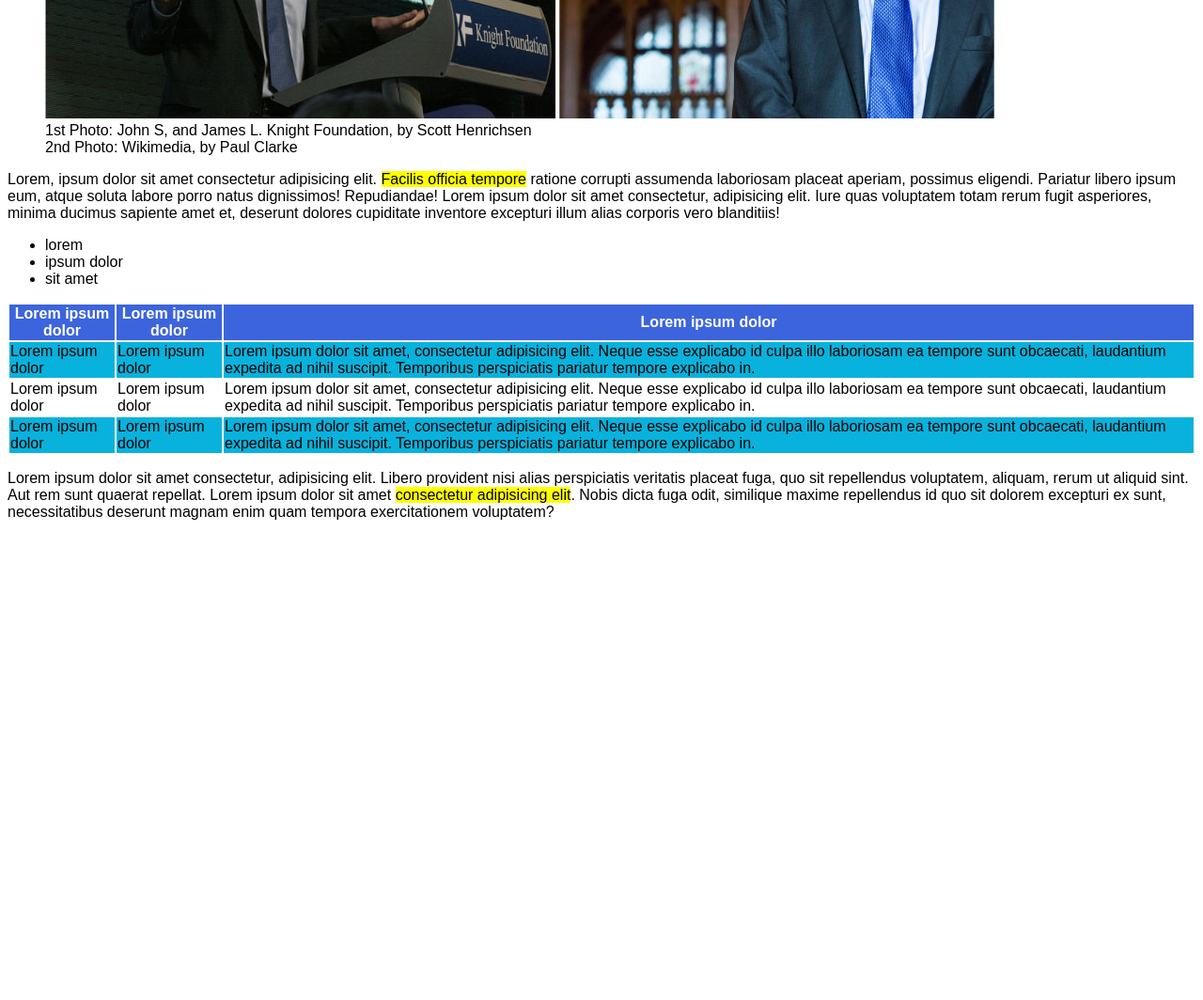
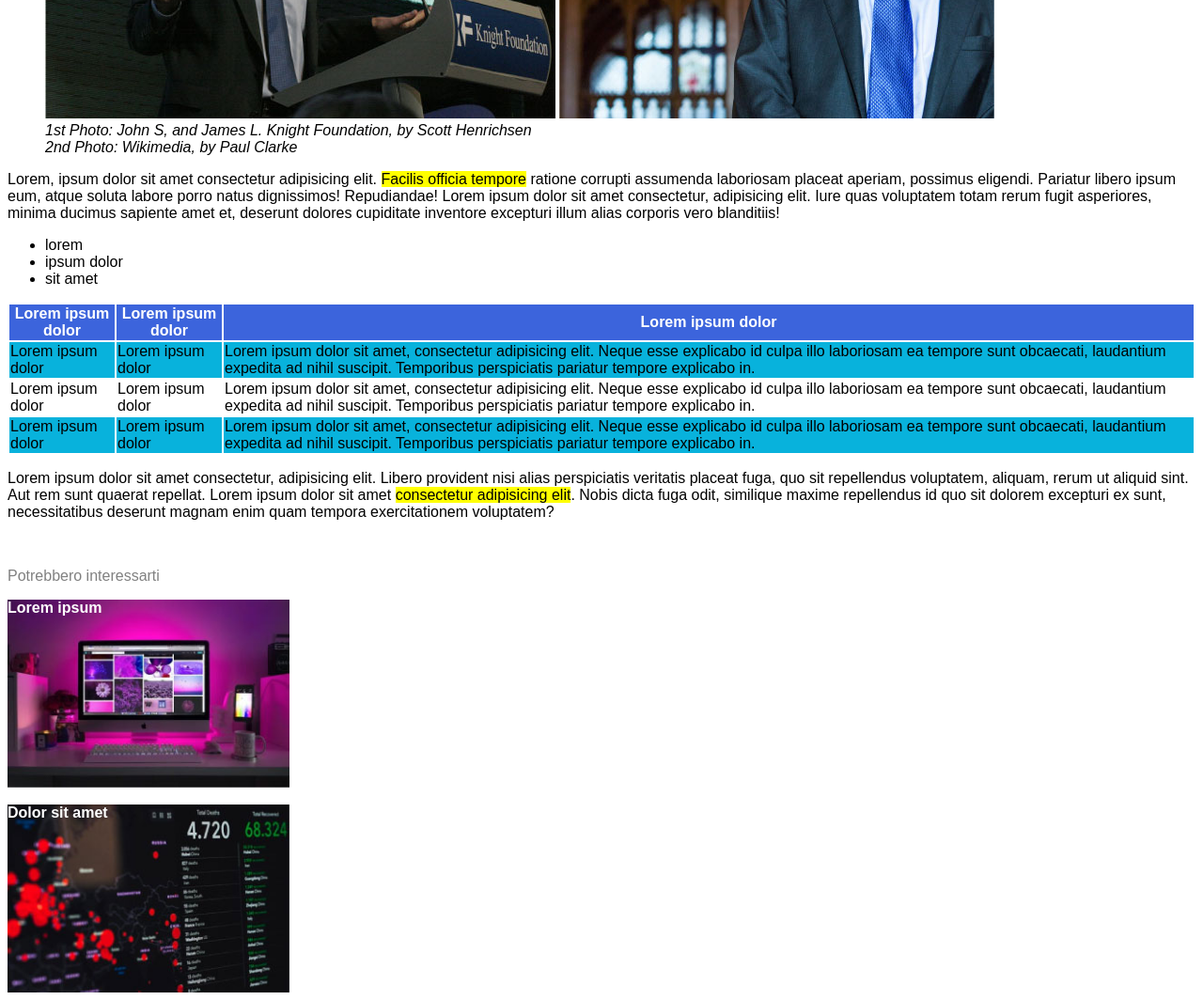
Before and after one commit to SeanBitter/html-css-booleaner, a plain HTML site: page index.html in a window 1280 px wide. Shown: the part 680-1744 px from the top of the page at 94% size. Before the commit the page ends 1250 px from the top, so only its background shows below. Drawn offline with Linux system fonts and the light colour scheme.

Commit message:
Aggiunge footer

```diff
--- a/css/styles.css
+++ b/css/styles.css
@@ -18,16 +18,36 @@ thead {
     color: white;
 }
 
-#author {
-    color: rgb(33, 92, 158);
+footer p {
+    color: grey;
 }
 
-.title {
+footer .bottom-1 {
+    background-image: url("../img/monitor.jpg");
+    background-size: cover;
+    color: white;
+    height: 200px;
+    width: 300px;
+}
+
+footer .bottom-2 {
+    background-image: url("../img/graph.jpg");
+    background-size: cover;
+    color: white;
+    height: 200px;
+    width: 300px;
+}
+
+section .title {
     font-size: 35px;
 }
 
-.subtitle {
+section .subtitle {
     color: grey;
+}
+
+#author {
+    color: rgb(33, 92, 158);
 }
 
 .row-special {
--- a/index.html
+++ b/index.html
@@ -31,8 +31,8 @@
             <figure>
                 <img src="img/tim-1.jpg" alt="Tim 1">
                 <img src="img/tim-2.jpg" alt="Tim 2">
-                <figcaption>1st Photo: John S, and James L. Knight Foundation, by Scott Henrichsen</figcaption>
-                <figcaption>2nd Photo: Wikimedia, by Paul Clarke</figcaption>
+                <figcaption><em>1st Photo: John S, and James L. Knight Foundation, by Scott Henrichsen</em></figcaption>
+                <figcaption><em>2nd Photo: Wikimedia, by Paul Clarke</em></figcaption>
             </figure>
         </section>
 
@@ -77,11 +77,19 @@
             <p>Lorem ipsum dolor sit amet consectetur, adipisicing elit. Libero provident nisi alias perspiciatis veritatis placeat fuga, quo sit repellendus voluptatem, aliquam, rerum ut aliquid sint. Aut rem sunt quaerat repellat.
             Lorem ipsum dolor sit amet <mark>consectetur adipisicing elit</mark>. Nobis dicta fuga odit, similique maxime repellendus id quo sit dolorem excepturi ex sunt, necessitatibus deserunt magnam enim quam tempora exercitationem voluptatem?</p>
         </section>
+        <br>
 
     </main>
 
     <footer>
-
+        <p>Potrebbero interessarti</p>
+        <div class="bottom-1">
+            <strong>Lorem ipsum</strong>
+        </div>
+        <br>
+        <div class="bottom-2">
+            <strong>Dolor sit amet</strong>
+        </div>
     </footer>
 </body>
 </html>
```
